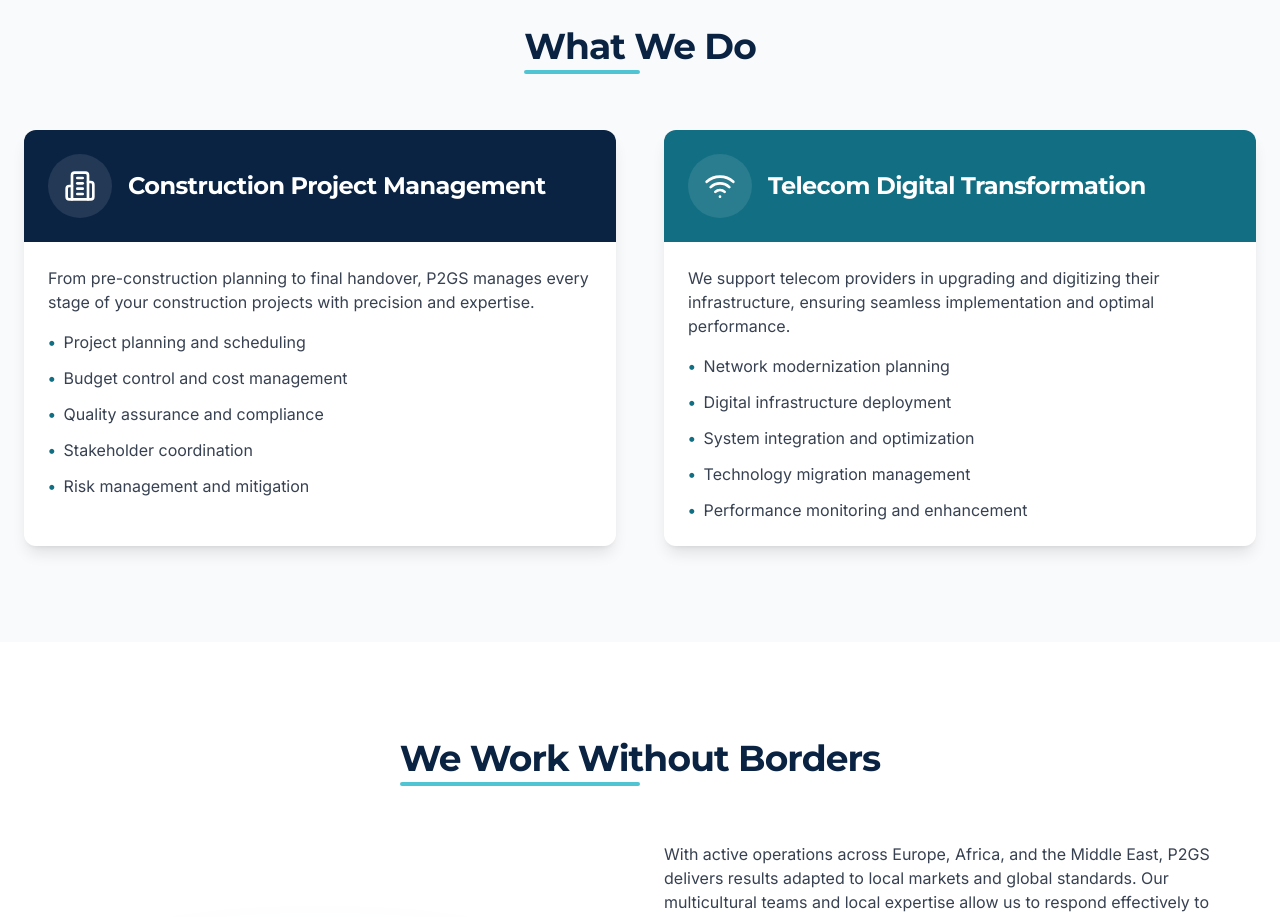
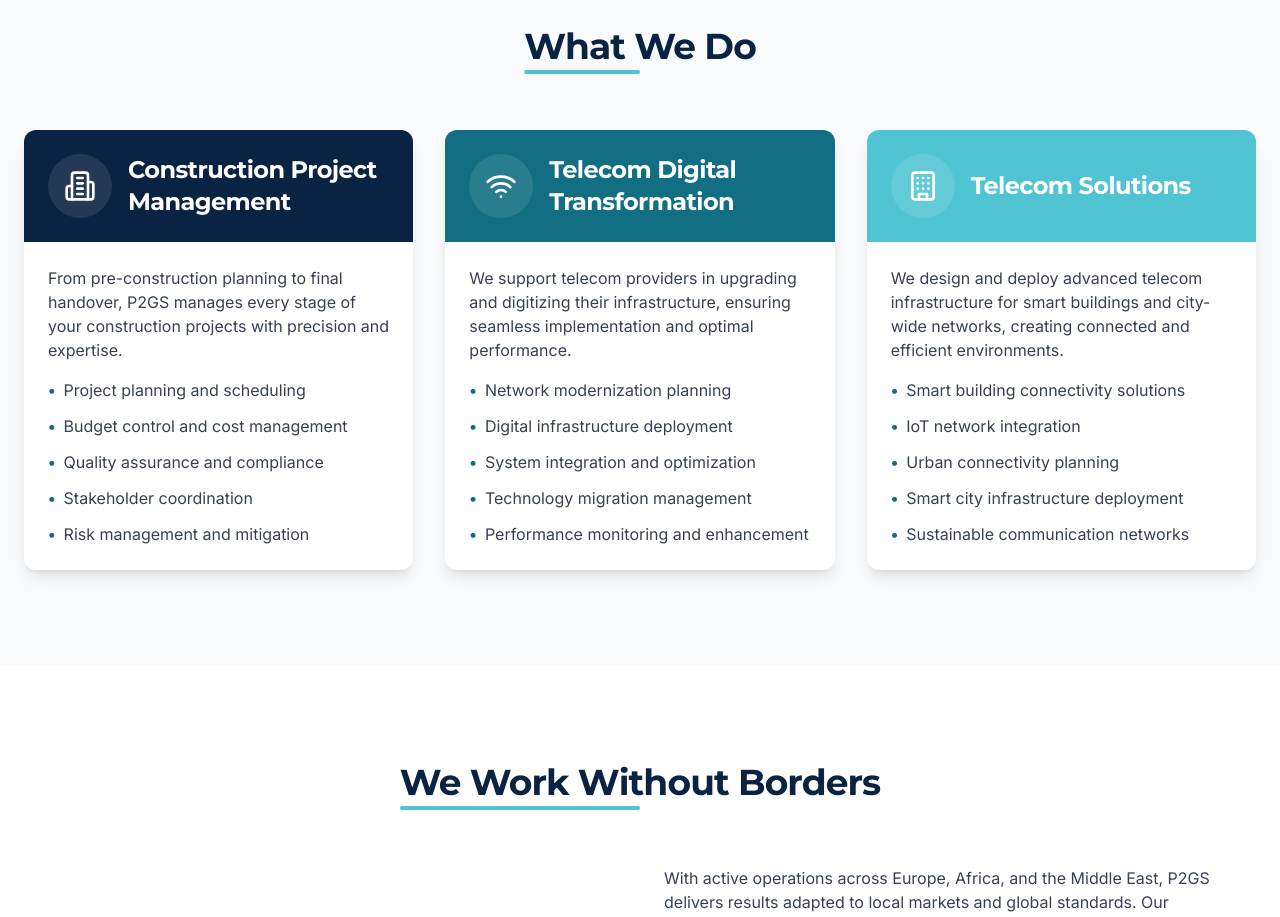
Before and after one commit to P2GSGH/innovate-transform-connect, a React (Vite) app: page / in a window 1280 px wide. Shown: the part 1420-2337 px from the top of the page. Built offline with nearby package versions, Linux system fonts and the light colour scheme.

Commit message:
Add Telecom solutions service
Add a new service block for Telecom solutions for buildings and smart cities.

```diff
--- a/src/components/Services.tsx
+++ b/src/components/Services.tsx
@@ -1,6 +1,6 @@
 
 import React, { useEffect, useRef } from "react";
-import { Building2, Wifi } from "lucide-react";
+import { Building2, Wifi, Building } from "lucide-react";
 
 const Services = () => {
   const sectionRef = useRef<HTMLDivElement>(null);
@@ -38,7 +38,7 @@ const Services = () => {
           <h2 className="section-title reveal-animation animate-fade-in-up">What We Do</h2>
         </div>
 
-        <div className="grid grid-cols-1 lg:grid-cols-2 gap-12">
+        <div className="grid grid-cols-1 md:grid-cols-2 lg:grid-cols-3 gap-8">
           <div className="reveal-animation animate-fade-in-up delay-200">
             <div className="bg-white rounded-xl shadow-lg overflow-hidden transition-transform duration-300 hover:translate-y-[-5px] h-full flex flex-col">
               <div className="bg-p2gs-navy p-6 flex items-center">
@@ -114,6 +114,44 @@ const Services = () => {
               </div>
             </div>
           </div>
+
+          <div className="reveal-animation animate-fade-in-up delay-600">
+            <div className="bg-white rounded-xl shadow-lg overflow-hidden transition-transform duration-300 hover:translate-y-[-5px] h-full flex flex-col">
+              <div className="bg-p2gs-lightblue p-6 flex items-center">
+                <div className="bg-white/10 p-4 rounded-full mr-4">
+                  <Building className="h-8 w-8 text-white" />
+                </div>
+                <h3 className="text-xl md:text-2xl font-bold text-white">Telecom Solutions</h3>
+              </div>
+              <div className="p-6 flex-1">
+                <p className="text-gray-700 mb-4">
+                  We design and deploy advanced telecom infrastructure for smart buildings and city-wide networks, creating connected and efficient environments.
+                </p>
+                <ul className="space-y-3">
+                  <li className="flex items-start">
+                    <span className="text-p2gs-blue font-bold mr-2">•</span>
+                    <span className="text-gray-700">Smart building connectivity solutions</span>
+                  </li>
+                  <li className="flex items-start">
+                    <span className="text-p2gs-blue font-bold mr-2">•</span>
+                    <span className="text-gray-700">IoT network integration</span>
+                  </li>
+                  <li className="flex items-start">
+                    <span className="text-p2gs-blue font-bold mr-2">•</span>
+                    <span className="text-gray-700">Urban connectivity planning</span>
+                  </li>
+                  <li className="flex items-start">
+                    <span className="text-p2gs-blue font-bold mr-2">•</span>
+                    <span className="text-gray-700">Smart city infrastructure deployment</span>
+                  </li>
+                  <li className="flex items-start">
+                    <span className="text-p2gs-blue font-bold mr-2">•</span>
+                    <span className="text-gray-700">Sustainable communication networks</span>
+                  </li>
+                </ul>
+              </div>
+            </div>
+          </div>
         </div>
       </div>
     </section>
```
